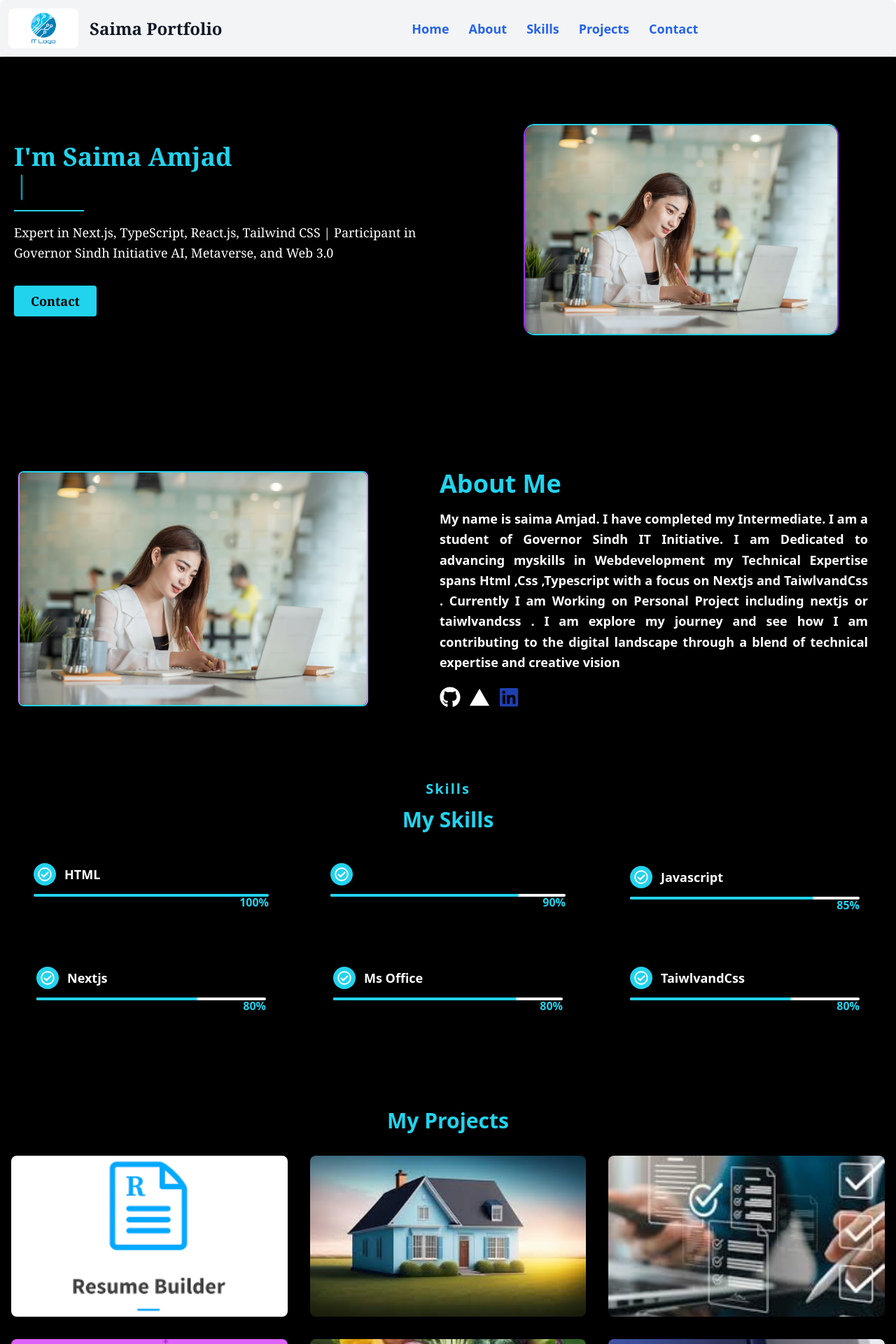
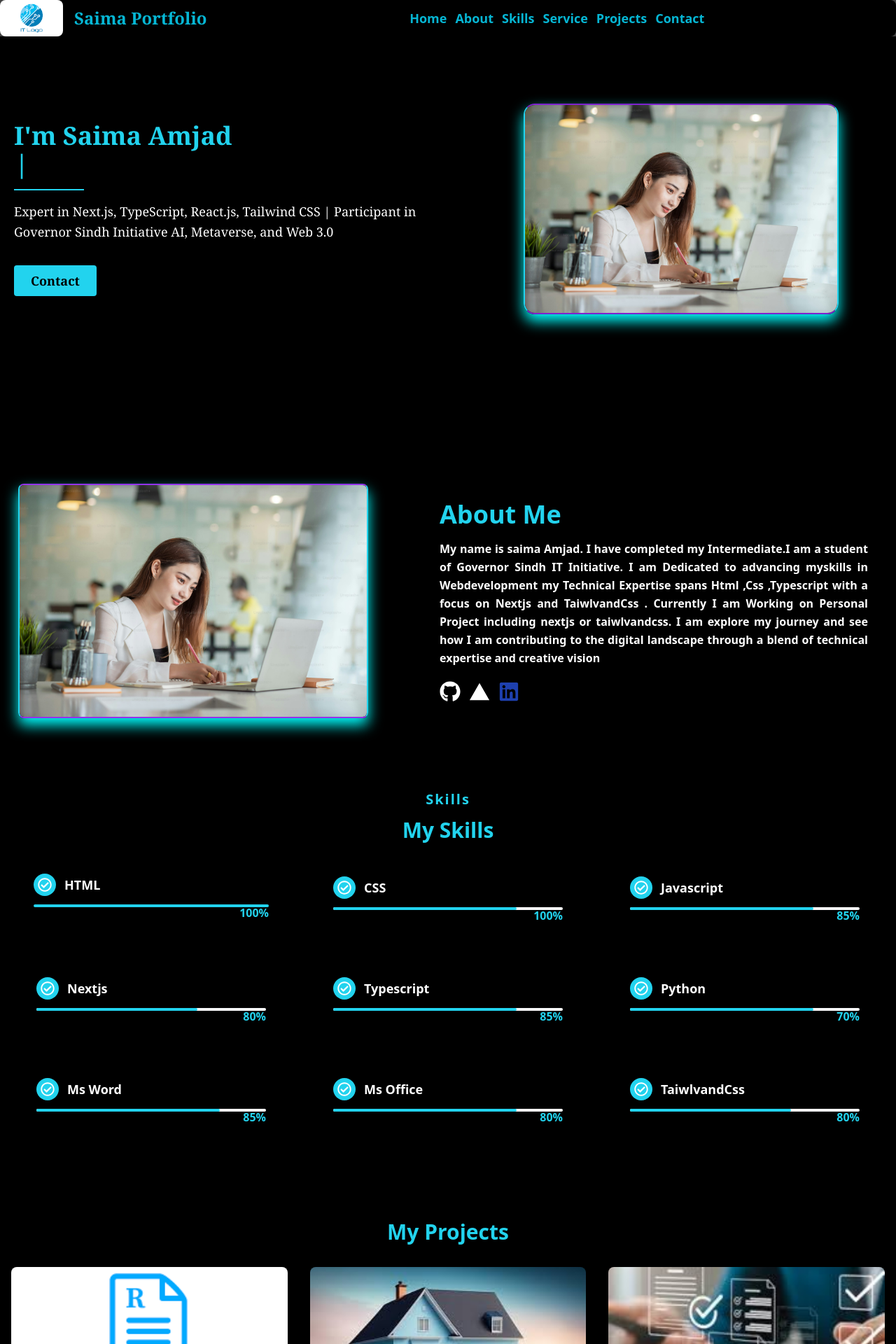
Before and after one commit to SaimaAmjad786/my-website, a Next.js app: page / in a window 1280 px wide. Shown: the top 1920 px of the page at 70% size. Built offline with nearby package versions, Linux system fonts and the light colour scheme.

Commit message:
updated code

```diff
--- a/src/app/components/about.tsx
+++ b/src/app/components/about.tsx
@@ -7,11 +7,11 @@ import Link from 'next/link'
 const About = () => {
     return (
         <div id='About'>
-            <section className="text-gray-900 body-font  ">
+            <section className="text-gray-900 body-font mt-[50px] ">
                 <div className="container mx-auto flex px-5 py-24 md:flex-row flex-col items-center">
                     <div className="lg:max-w-lg lg:w-full md:w-1/2 w-5/6 mb-10 md:mb-0 ">
                         <img src='./girl.jpg'
-                            className="object-cover object-center rounded-lg mx-auto  border-2  border-cyan-400 border-x-purple-400"
+                            className="object-cover object-center rounded-lg mx-auto  boxes border-2  border-cyan-400 border-y-purple-600"
                             alt="hero"
                             width={500}
                             height={200}
@@ -23,10 +23,10 @@ const About = () => {
                             <br className="hidden lg:inline-block" />
                         </h1>
 
-                        <p  className=" mr-5 leading-relaxed text-lg  font-bold text-justify text-white">
-                            My name is saima Amjad. I have completed my Intermediate. I am a student of Governor Sindh IT Initiative. I am Dedicated to advancing myskills
+                        <p  className=" mr-5 leading-relaxed text-medium  font-bold text-justify text-white">
+                            My name is saima Amjad. I have completed my Intermediate.I am a student of Governor Sindh IT Initiative. I am Dedicated to advancing myskills
                             in Webdevelopment my Technical Expertise spans Html ,Css ,Typescript with a focus on Nextjs and TaiwlvandCss . Currently I am Working
-                            on Personal Project including nextjs or taiwlvandcss . I am explore my journey and see how I am contributing to the digital landscape through a blend of technical expertise and creative vision
+                            on Personal Project including nextjs or taiwlvandcss. I am explore my journey and see how I am contributing to the digital landscape through a blend of technical expertise and creative vision
                         </p>
                         <div className="flex justify-center">
 
--- a/src/app/components/footer.tsx
+++ b/src/app/components/footer.tsx
@@ -8,12 +8,12 @@ import Link from "next/link"
 const Footer = () => {
   return (
     <div>
-        <footer className="text-gray-600 body-font  bg-slate-200 rounded-2xl">
-  <div className="container px-5 py-8 mx-auto flex items-center sm:flex-row flex-col">
+        <footer className="body-font  bg-black rounded-lg">
+  <div className="container px-5 py-5 mx-auto flex items-center sm:flex-row flex-col">
     <a className="flex title-font font-medium items-center md:justify-start justify-center text-gray-900">
 
-    <Image src={"/logo.png"} width={100} height={70} alt='logo'/>
-      <span className="ml-3 text-xl font-bold hover:text-blue-600">Portfolio Website</span>
+    <Image src={"/logo.png"} width={50} height={70} alt='logo'/>
+      <span className="ml-3 text-xl font-bold hover:text-white text-cyan-500">Portfolio Website</span>
     </a>
     <p className="text-sm text-red-600  font-serif font-bold  sm:ml-4 sm:pl-4 sm:border-l-2 sm:border-gray-200 sm:py-2 sm:mt-0 mt-4">
       © 2024 Portfolio Website
--- a/src/app/components/hero.tsx
+++ b/src/app/components/hero.tsx
@@ -6,7 +6,7 @@ import Link from "next/link"
 const Hero = () => {
     return (
         <div>
-            <section className="text-gray-900 body-font font-serif   rounded-xl">
+            <section className="text-gray-900 body-font font-serif  rounded-xl ">
                 <div className="container mx-auto flex px-5 py-24 md:flex-row flex-col items-center">
                     <div className="lg:flex-grow md:w-1/2 lg:pr-24 md:pr-16 flex flex-col md:items-start md:text-left mb-16 md:mb-0 items-center text-center">
                         <h1 className="title-font sm:text-4xl text-3xl mb-4 text-cyan-400 hover:text-black font-serif font-extrabold">
@@ -38,7 +38,7 @@ const Hero = () => {
 
                     <div className="lg:max-w-lg lg:w-full md:w-1/2 w-5/6 mx-auto">
                         <img src='./girl.jpg'
-                            className="object-cover object-center rounded-2xl  border-2 border-cyan-400 border-x-purple-600"
+                            className="object-cover object-center rounded-2xl  border-2 boxes border-cyan-400 border-y-purple-700"
                             alt="hero"
                             width={450}
                             height={200}
--- a/src/app/components/navbar.tsx
+++ b/src/app/components/navbar.tsx
@@ -1,29 +1,61 @@
+"use client";
 import Link from 'next/link'
-import React from 'react'
+import React, { useState } from 'react'
 import Image from 'next/image'
 
 const Navbar = () => {
+  const [isMobileMenuOpen, setMobileMenuOpen] = useState(false);
+
+  const toggleMobileMenu = () => {
+    setMobileMenuOpen(!isMobileMenuOpen);
+  };
+
   return (
-    <div className='bg-gray-100 rounded-lg  z-50 sticky top-0'>
-    <header className="text-blue-600 body-font font-bold">
-    <div className="container mx-auto flex flex-wrap p-3 flex-col md:flex-row items-center lg">
-    <a className="flex title-font font-medium items-center text-gray-900 mb-4 md:mb-0">
+    <div className="bg-black font-body rounded-lg z-50 sticky w-full left-0  top-0">
+      <header className="text-cyan-500 body-font font-bold">
+        <div className="container mx-auto flex flex-wrap  flex-col md:flex-row items-center">
+          <a className="flex title-font font-medium items-center text-gray-900 mb-4 md:mb-0">
+            <Image src="/logo.png" width={90} height={70} alt="Saima Portfolio Logo" className="rounded-lg" />
+            <span className="my-1 mr-7 hover:text-white text-cyan-500 text-2xl font-bold font-serif ml-4">Saima Portfolio</span>
+          </a>
 
-    <Image src={"/logo.png"} width={100} height={70} alt='logo'className='rounded-lg'/>
-      <span className="my-1 mr-7 hover:text-blue-600 text-2xl font-bold font-serif ml-4">Saima Portfolio </span>
-    </a>
-    <nav className="md:ml-auto md:mr-auto flex flex-wrap items-center text-base justify-center">
-      <Link href={"#Home"} className="mr-7 text-lg hover:text-gray-900 font-bold ">Home</Link>
-      <Link href={"#About"} className="mr-7 text-lg hover:text-gray-900 font-bold">About</Link>
-      <Link href={"#Skills"} className="mr-7 text-lg hover:text-gray-900 font-bold">Skills</Link>
-      <Link href={"#Project"} className="mr-7 text-lg hover:text-gray-900 font-bold">Projects</Link>
-      <Link href={"#Contact"} className="mr-7 text-lg hover:text-gray-900 font-bold">Contact</Link>
-    </nav>
+          {/* Mobile Menu Button */}
+          <button
+            className="inline-flex p-3 ml-auto text-cyan-500 rounded-md mr-4 hover:bg-gray-200 focus:outline-none focus:ring-2 focus:ring-cyan-500 md:hidden"
+            onClick={toggleMobileMenu}
+          >
+            <svg
+              className="w-6 h-6"
+              fill="none"
+              stroke="currentColor"
+              viewBox="0 0 24 24"
+              xmlns="http://www.w3.org/2000/svg"
+            >
+              <path
+                strokeLinecap="round"
+                strokeLinejoin="round"
+                strokeWidth="2"
+                d="M4 6h16M4 12h16M4 18h16"
+              />
+            </svg>
+          </button>
 
-  </div>
-</header>
+          {/* Nav Links */}
+          <nav
+            className={`${isMobileMenuOpen ? 'block' : 'hidden'
+              } md:flex md:ml-auto md:mr-auto flex-wrap items-center text-base justify-center`}
+          >
+            <Link href="#Home" className="mr-3 text-lg hover:text-white font-bold">Home</Link>
+            <Link href="#About" className="mr-3 text-lg hover:text-white font-bold">About</Link>
+            <Link href="#Skills" className="mr-3 text-lg hover:text-white  font-bold">Skills</Link>
+            <Link href="#service" className="mr-3 text-lg hover:text-white font-bold">Service</Link>
+            <Link href="#Project" className="mr-3 text-lg hover:text-white font-bold">Projects</Link>
+            <Link href="#Contact" className="mr-3 text-lg hover:text-white font-bold">Contact</Link>
+          </nav>
+        </div>
+      </header>
     </div>
-  )
-}
+  );
+};
 
-export default Navbar
+export default Navbar;
--- /dev/null
+++ b/src/app/components/services.tsx
@@ -0,0 +1,82 @@
+import React from 'react'
+import { SiArtixlinux } from "react-icons/si";
+import { FaFigma } from "react-icons/fa6";
+import { FaWebAwesome } from "react-icons/fa6";
+import { SiDgraph } from "react-icons/si";
+function Services() {
+  return (
+    <div id='service'>
+        <section className='mt-[70px]'>
+  <div className="container px-5 py-24 mx-auto">
+    <div className="flex flex-wrap w-full mb-20 flex-col items-center text-center">
+      <h1 className="sm:text-3xl text-3xl font-bold title-font mb-2 text-cyan-500 hover:text-white">
+       Services
+      </h1>
+    </div>
+    <div className="flex flex-wrap -m-4">
+       <div className="xl:w-1/3 md:w-1/2 p-4">
+        <div className="border border-3 border-cyan-500 hover:bg-gray-300 boxes border-x-fuchsia-600 p-6 rounded-lg">
+          <div className="w-10 h-10 inline-flex items-center  justify-center rounded-full bg-cyan-50  text-blue-700  font-bold mb-4">
+            <SiArtixlinux />
+          </div>
+          <h2 className="text-lg text-cyan-500 font-bold  title-font mb-2">
+            UX/UI Designer
+          </h2>
+          <p className="leading-relaxed text-base text-white hover:text-cyan-800 hover:font-bold">
+            Lorem ipsum dolor sit amet consectetur adipisicing elit. Accusantium, distinctio perspiciatis accusamus eius sed reiciendis beatae dolores alias ipsum tempore iusto deserunt, rem vel. Modi ex quibusdam voluptates cumque nisi?
+          </p>
+        </div>
+      </div>
+{/* ----------------------Figma----------------------------- */}
+      <div className="xl:w-1/3 md:w-1/2 p-4">
+        <div className="border border-cyan-500 hover:bg-gray-300 border-x-fuchsia-600 boxes p-6 rounded-lg">
+          <div className="w-10 h-10 inline-flex items-center  justify-center rounded-full bg-cyan-50 text-blue-700 font-bold mb-4">
+          <FaFigma />
+          </div>
+          <h2 className="text-lg text-cyan-500 font-bold   title-font mb-2">
+            Figma Designer
+          </h2>
+          <p className="leading-relaxed text-base text-white hover:text-cyan-800 hover:font-bold">
+            Lorem ipsum dolor sit amet consectetur adipisicing elit. Accusantium, distinctio perspiciatis accusamus eius sed reiciendis beatae dolores alias ipsum tempore iusto deserunt, rem vel. Modi ex quibusdam voluptates cumque nisi?
+          </p>
+        </div>
+      </div>
+
+      {/* ----------------------------web development------------------------------- */}
+      <div className="xl:w-1/3 md:w-1/2 p-4">
+        <div className="border border-cyan-500 p-6 hover:bg-gray-300 boxes border-x-fuchsia-600 rounded-lg">
+          <div className="w-10 h-10 inline-flex items-center  justify-center rounded-full bg-cyan-50 text-blue-700 font-bold mb-4">
+          <FaWebAwesome />
+          </div>
+          <h2 className="text-lg text-cyan-500 font-bold title-font mb-2">
+            Web Development
+          </h2>
+          <p className="leading-relaxed text-base text-white hover:text-cyan-800 hover:font-bold">
+            Lorem ipsum dolor sit amet consectetur adipisicing elit. Accusantium, distinctio perspiciatis accusamus eius sed reiciendis beatae dolores alias ipsum tempore iusto deserunt, rem vel. Modi ex quibusdam voluptates cumque nisi?
+          </p>
+        </div>
+      </div>
+
+      {/* ------------------------------Graphic Design-------------------------------- */}
+      <div className="xl:w-1/3 md:w-1/2 p-4">
+        <div className="border border-cyan-500 hover:bg-gray-300 boxes border-x-fuchsia-600 p-6 rounded-lg">
+          <div className="w-10 h-10 inline-flex items-center  justify-center rounded-full bg-cyan-50 text-blue-700 font-bold mb-4">
+          <SiDgraph />
+          </div>
+          <h2 className="text-lg text-cyan-500 font-bold   title-font mb-2">
+            Graphic Design
+          </h2>
+          <p className="leading-relaxed text-base text-white hover:text-cyan-800 hover:font-bold">
+            Lorem ipsum dolor sit amet consectetur adipisicing elit. Accusantium, distinctio perspiciatis accusamus eius sed reiciendis beatae dolores alias ipsum tempore iusto deserunt, rem vel. Modi ex quibusdam voluptates cumque nisi?
+          </p>
+        </div>
+      </div>
+    </div>
+  </div>
+</section>
+
+    </div>
+  )
+}
+
+export default Services
--- a/src/app/components/skills.tsx
+++ b/src/app/components/skills.tsx
@@ -15,7 +15,7 @@ function skills() {
     </div>
     <div className="flex flex-wrap -m-4 -mt-[5rem]">
       {/*skills 1 */}
-      <div className="p-3 md:w-1/3 w-[100%] ">
+      <div className="p-3 md:w-1/3 w-[100%] zoom-in-up ">
         <div className="flex rounded-lg h-full  p-8 flex-col">
           <div className="flex items-center mb-3 ">
             <div className="w-8 h-8 mr-3 inline-flex items-center justify-center rounded-full bg-cyan-400 text-white flex-shrink-0">
@@ -35,33 +35,34 @@ function skills() {
       </div>
 
       {/*skills 2 */}
-      <div className="p-3 md:w-1/3 w-[100%] ">
+      <div className="p-4 md:w-1/3 w-[100%]">
         <div className="flex rounded-lg h-full  p-8 flex-col">
           <div className="flex items-center mb-3">
             <div className="w-8 h-8 mr-3 inline-flex items-center justify-center rounded-full bg-cyan-400 text-white flex-shrink-0">
             <FaRegCheckCircle className='text-xl font-bold' />
             </div>
-            <h2 className="text-black text-lg title-font font-bold">
+            <h2 className="text-white text-lg title-font font-bold ">
               CSS
             </h2>
           </div>
           <div className="flex-grow">
             <div className='relative h-1 w-full bg-gray-50 rounded-xl'>
               <div className='absolute bg-cyan-400 h-1 rounded-xl w-[80%]'></div>
-            <p className='font-bold text-cyan-400 text-right'>90%</p>
+            <p className='font-bold text-cyan-400 text-right'>100%</p>
           </div>
         </div>
       </div>
       </div>
 
-      {/*skills 2 */}
-      <div className="p-4 md:w-1/3 w-[100%]">
+
+      {/*skills 3 */}
+      <div className="p-4 md:w-1/3 w-[100%] zoom-in-up">
         <div className="flex rounded-lg h-full  p-8 flex-col">
           <div className="flex items-center mb-3">
             <div className="w-8 h-8 mr-3 inline-flex items-center justify-center rounded-full bg-cyan-400 text-white flex-shrink-0">
             <FaRegCheckCircle className='text-xl font-bold' />
             </div>
-            <h2 className="text-white text-lg title-font font-bold">
+            <h2 className="text-white text-lg title-font font-bold ">
               Javascript
             </h2>
           </div>
@@ -81,7 +82,7 @@ function skills() {
             <div className="w-8 h-8 mr-3 inline-flex items-center justify-center rounded-full bg-cyan-400 text-white flex-shrink-0">
             <FaRegCheckCircle className='text-xl font-bold' />
             </div>
-            <h2 className="text-white text-lg title-font font-bold">
+            <h2 className="text-white text-lg title-font font-bold ">
               Nextjs
             </h2>
           </div>
@@ -93,14 +94,74 @@ function skills() {
         </div>
       </div>
       </div>
-      {/*skills 5 */}
-      <div className="p-4 md:w-1/3 w-[100%]">
+
+       {/*skills 3 */}
+       <div className="p-4 md:w-1/3 w-[100%]">
         <div className="flex rounded-lg h-full  p-8 flex-col">
           <div className="flex items-center mb-3">
             <div className="w-8 h-8 mr-3 inline-flex items-center justify-center rounded-full bg-cyan-400 text-white flex-shrink-0">
             <FaRegCheckCircle className='text-xl font-bold' />
             </div>
-            <h2 className="text-white text-lg title-font font-bold">
+            <h2 className="text-white text-lg title-font font-bold ">
+              Typescript
+            </h2>
+          </div>
+          <div className="flex-grow">
+            <div className='relative h-1 w-full bg-gray-50 rounded-xl'>
+              <div className='absolute bg-cyan-400 h-1 rounded-xl w-[80%]'></div>
+            <p className='font-bold text-cyan-400 text-right'>85%</p>
+          </div>
+        </div>
+      </div>
+      </div>
+
+       {/*skills 3 */}
+       <div className="p-4 md:w-1/3 w-[100%]">
+        <div className="flex rounded-lg h-full  p-8 flex-col">
+          <div className="flex items-center mb-3">
+            <div className="w-8 h-8 mr-3 inline-flex items-center justify-center rounded-full bg-cyan-400 text-white flex-shrink-0">
+            <FaRegCheckCircle className='text-xl font-bold' />
+            </div>
+            <h2 className="text-white text-lg title-font font-bold ">
+              Python
+            </h2>
+          </div>
+          <div className="flex-grow">
+            <div className='relative h-1 w-full bg-gray-50 rounded-xl'>
+              <div className='absolute bg-cyan-400 h-1 rounded-xl w-[80%]'></div>
+            <p className='font-bold text-cyan-400 text-right'>70%</p>
+          </div>
+        </div>
+      </div>
+      </div>
+
+       {/*skills 3 */}
+       <div className="p-4 md:w-1/3 w-[100%]">
+        <div className="flex rounded-lg h-full  p-8 flex-col">
+          <div className="flex items-center mb-3">
+            <div className="w-8 h-8 mr-3 inline-flex items-center justify-center rounded-full bg-cyan-400 text-white flex-shrink-0">
+            <FaRegCheckCircle className='text-xl font-bold' />
+            </div>
+            <h2 className="text-white text-lg title-font font-bold ">
+              Ms Word
+            </h2>
+          </div>
+          <div className="flex-grow">
+            <div className='relative h-1 w-full bg-gray-50 rounded-xl'>
+              <div className='absolute bg-cyan-400 h-1 rounded-xl w-[80%]'></div>
+            <p className='font-bold text-cyan-400 text-right'>85%</p>
+          </div>
+        </div>
+      </div>
+      </div>
+      {/*skills 5 */}
+      <div className="p-4 md:w-1/3 w-[100%]">
+        <div className="flex rounded-lg h-full  p-8 flex-col ">
+          <div className="flex items-center mb-3">
+            <div className="w-8 h-8 mr-3 inline-flex items-center justify-center rounded-full bg-cyan-400 text-white flex-shrink-0">
+            <FaRegCheckCircle className='text-xl font-bold' />
+            </div>
+            <h2 className="text-white text-lg title-font font-bold ">
               Ms Office
             </h2>
           </div>
@@ -120,7 +181,7 @@ function skills() {
             <div className="w-8 h-8 mr-3 inline-flex items-center justify-center rounded-full bg-cyan-400 text-white flex-shrink-0">
             <FaRegCheckCircle className='text-xl font-bold' />
             </div>
-            <h2 className="text-white text-lg title-font font-bold">
+            <h2 className="text-white text-lg title-font font-bold ">
               TaiwlvandCss
             </h2>
           </div>
--- a/src/app/globals.css
+++ b/src/app/globals.css
@@ -1,3 +1,10 @@
 @tailwind base;
 @tailwind components;
 @tailwind utilities;
+
+body{
+    background-color: rgba(0, 0, 0, 0.74);
+}
+.boxes{
+    box-shadow: 0 10px 20px cyan;
+}
--- a/src/app/page.tsx
+++ b/src/app/page.tsx
@@ -7,6 +7,7 @@ import Skills from "./components/skills"
 import AOS from "aos"
 import "aos/dist/aos.css"
 import { useEffect } from "react"
+import Services from "./components/services";
 
 export default function Home(){
   useEffect(()=>{
@@ -26,6 +27,7 @@ export default function Home(){
     <About/>
     <Skills/>
     <Project/>
+    <Services/>
     <Contact/>
 
    </div>
```
Also changed, not shown: src/app/components/project.tsx (line endings or trailing spaces).
